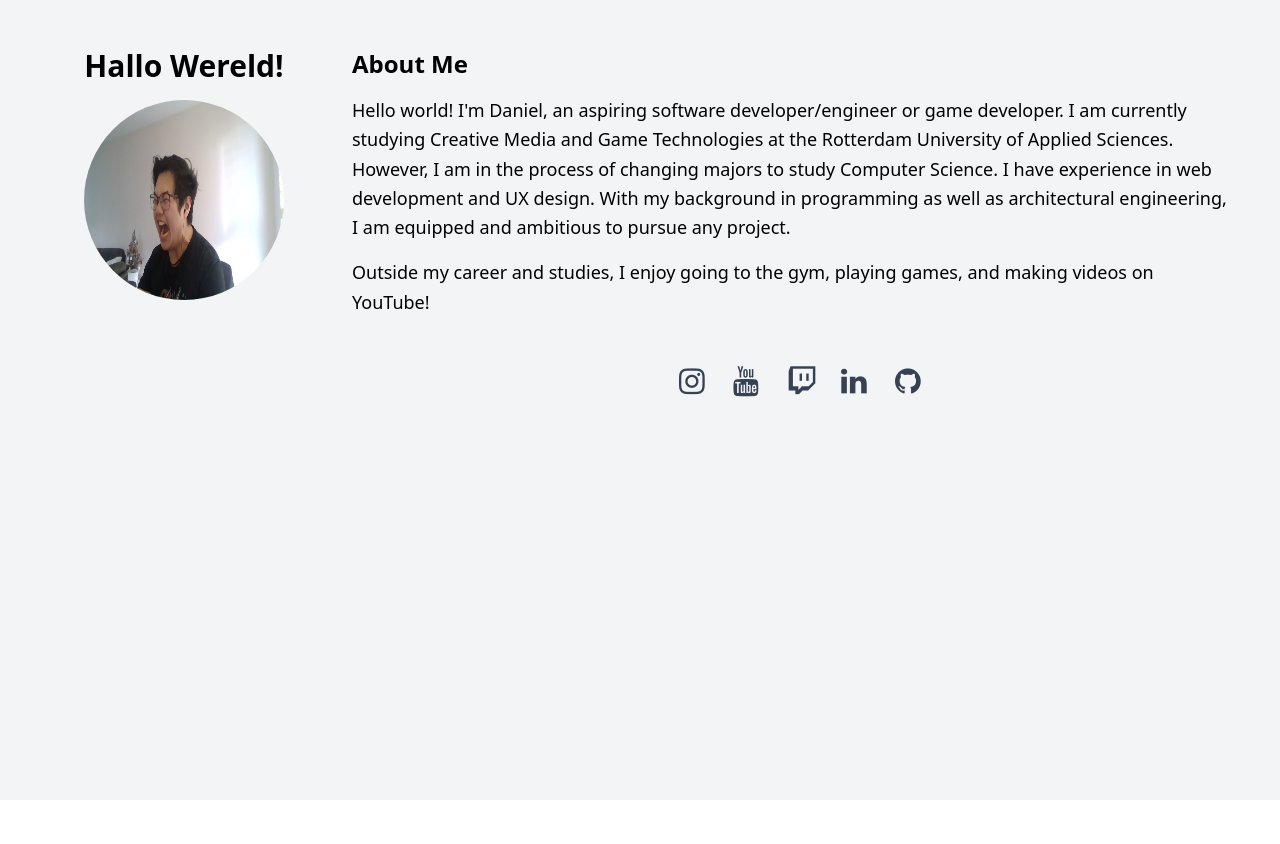
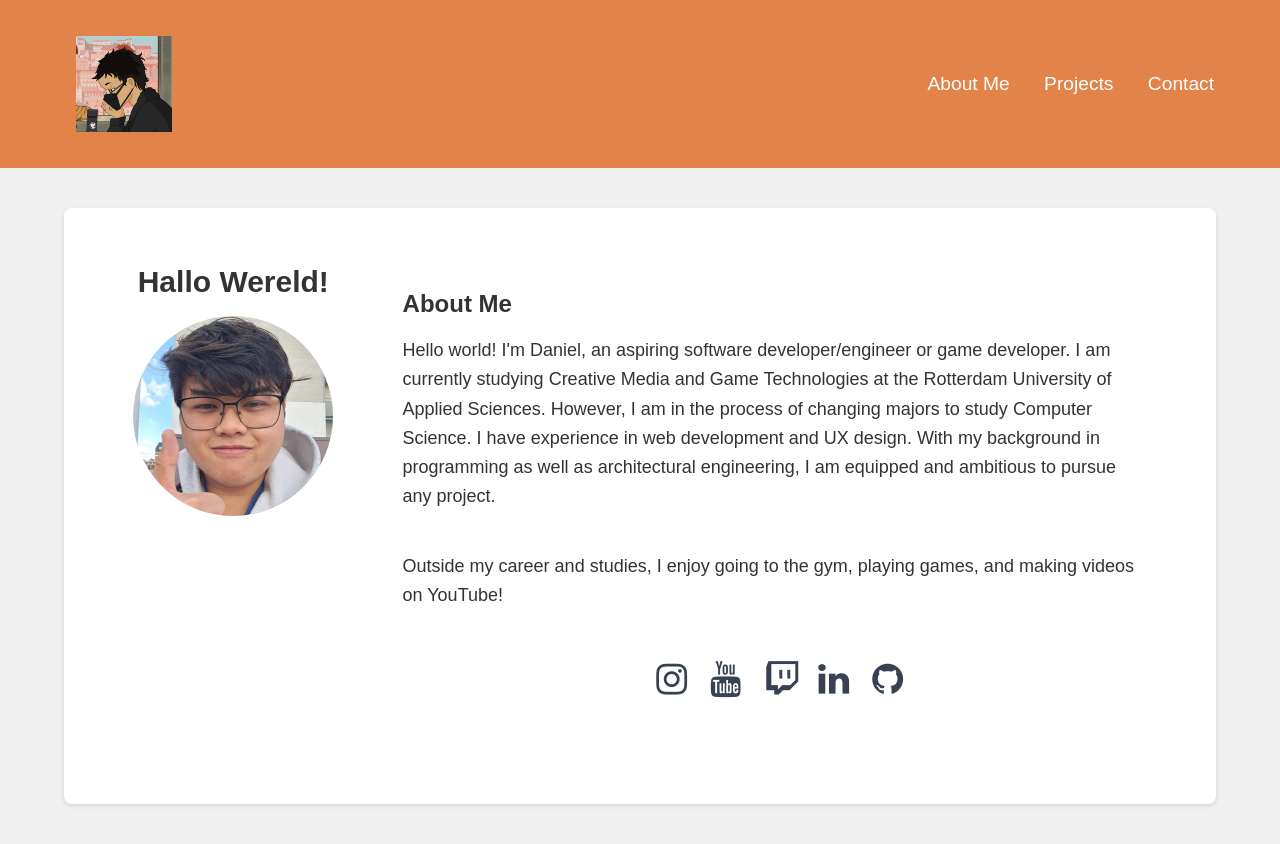
Before and after one commit to dtb354/personal-portfolio, a website: page index.html in a window 1280 px wide. Before the commit the page ends 800 px from the top, so only its background shows below. Drawn offline with nearby package versions, Linux system fonts and the light colour scheme.

Commit message:
Made changes to about section in css, created a nav bar, and added more images

```diff
--- a/index.html
+++ b/index.html
@@ -11,13 +11,24 @@
     <title>Document</title>
 </head>
 <body>
+<script src="https://cdn.tailwindcss.com"></script>
 <header>
-  <nav></nav>
+    <nav class="p-4 flex">
+      <div>
+        <img src="img/lofi_generator.png" alt="Logo" class="w-24 h-24 ml-10">
+      </div>
+      <div>
+        <a href="#about-section" class="text-white hover:text-gray-300">About Me</a>
+        <a href="#projects-section" class="text-white hover:text-gray-300">Projects</a>
+        <a href="#contact-section" class="text-white hover:text-gray-300">Contact</a>
+      </div>
+    </nav>
 </header>
-<section id="about-section" class="flex flex-col md:flex-row min-h-screen p-8 bg-gray-100">
+
+<section id="about-section" class="flex flex-col md:flex-row p-8 bg-gray-100">
   <div id="left-section" class="w-full md:w-1/4 p-4 flex flex-col items-center">
     <h1 class="text-3xl font-bold mb-4">Hallo Wereld!</h1>
-    <img src="img/face.jpg" alt="Daniel" class="rounded-full w-50 h-50 mb-4">
+    <img src="img/face3.jpeg" alt="Picture of Daniel Tran" class="rounded-full w-50 h-50 mb-4">
   </div>
 
   <div id="right-section" class="w-full md:w-3/4 p-4">
@@ -29,17 +40,17 @@
         in web development and UX design. With my background in programming as well as architectural engineering, I am equipped and ambitious
         to pursue any project.
       </p>
-      <p class="text-lg leading-relaxed">
+      <p class="text-lg leading-relaxed mt-10">
         Outside my career and studies, I enjoy going to the gym, playing games, and making videos on YouTube!
       </p>
     </div>
 
     <div id="social-media">
-      <a href="#" class="fa fa-instagram text-2xl text-gray-700 hover:text-pink-300"></a>
-      <a href="#" class="fa fa-youtube text-2xl text-gray-700 hover:text-red-500"></a>
-      <a href="#" class="fa fa-twitch text-2xl text-gray-700 hover:text-purple-500"></a>
-      <a href="#" class="fa fa-linkedin text-2xl text-gray-700 hover:text-blue-500"></a>
-      <a href="#" class="fa fa-github text-2xl text-gray-700 hover:text-black"></a>
+      <a href="https://www.instagram.com/dannythebozo/" class="fa fa-instagram text-4xl text-gray-700 hover:text-pink-300"></a>
+      <a href="https://www.youtube.com/@dannythebozo" class="fa fa-youtube text-4xl text-gray-700 hover:text-red-500"></a>
+      <a href="https://www.twitch.tv/dannythebozo" class="fa fa-twitch text-4xl text-gray-700 hover:text-purple-500"></a>
+      <a href="https://www.linkedin.com/in/daniel-tran-42661a1b5/" class="fa fa-linkedin text-4xl text-gray-700 hover:text-blue-500"></a>
+      <a href="https://github.com/dtb354" class="fa fa-github text-4xl text-gray-700 hover:text-black"></a>
     </div>
   </div>
 </section>
--- a/src/input.css
+++ b/src/input.css
@@ -9,6 +9,49 @@
     margin: 5px 2px;
 }
 
+body {
+    font-family: 'Poppins', sans-serif;
+    background-color: #f0f0f0;
+    color: #333;
+}
+
+header {
+    background-color: #e2844a;
+    color: white;
+    padding: 20px;
+    text-align: center;
+}
+
+nav {
+     display: flex;
+     justify-content: space-between;
+     align-items: center;
+     background-color: #e2844a;
+     padding: 10px 20px;
+ }
+
+a {
+    margin-right: 30px;
+    font-size: 1.2rem;
+}
+
+#about-section {
+    background-color: #fff;
+    padding: 40px;         /* Increase padding */
+    margin: 40px;         /* Increase margin */
+    width: 90%;          /* Set width relative to viewport */
+    max-width: 1200px;   /* Set maximum width */
+    margin-left: auto;   /* Center the section */
+    margin-right: auto;
+    border-radius: 8px;
+    box-shadow: 0 2px 4px rgba(0, 0, 0, 0.1);
+}
+
+#right-section {
+    padding: 20px;
+    margin: 20px;
+}
+
 #social-media {
     display: flex;
     justify-content: center;
```
Also changed, not shown: img/face2.png (added), img/face3.jpeg (added), img/lofi_generator.png (added).
